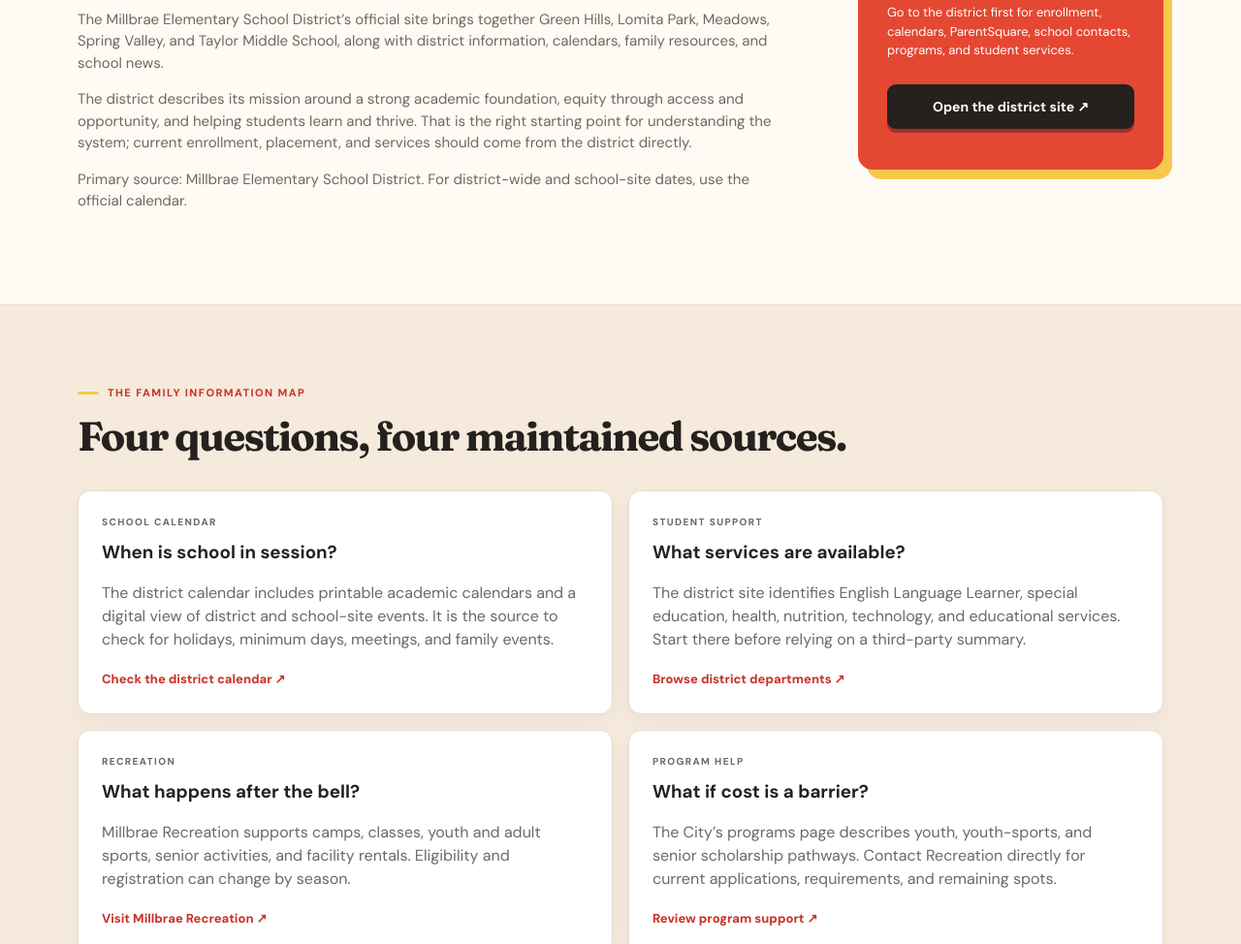
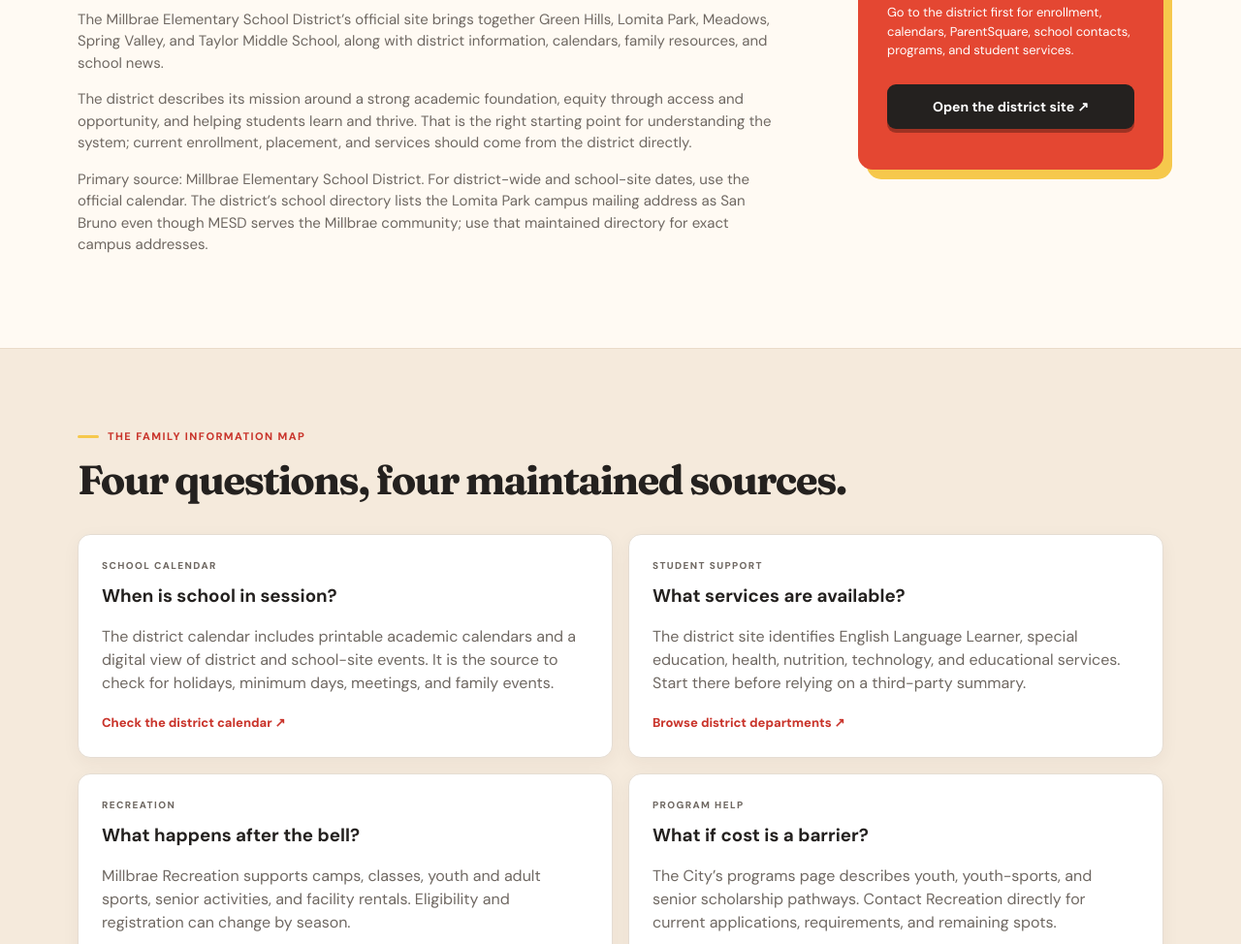
Before and after one commit to xbillbill/millbrae-ca, a website: page site/millbrae-schools-families.html in a window 1280 px wide. Shown: the part 845-1819 px from the top of the page at 97% size. Drawn offline with Linux system fonts and the light colour scheme.

Commit message:
Clarify Millbrae school directory addresses

```diff
--- a/site/millbrae-schools-families.html
+++ b/site/millbrae-schools-families.html
@@ -48,7 +48,7 @@
           <h2>Millbrae’s public-school story is a community system.</h2>
           <p>The Millbrae Elementary School District’s official site brings together Green Hills, Lomita Park, Meadows, Spring Valley, and Taylor Middle School, along with district information, calendars, family resources, and school news.</p>
           <p>The district describes its mission around a strong academic foundation, equity through access and opportunity, and helping students learn and thrive. That is the right starting point for understanding the system; current enrollment, placement, and services should come from the district directly.</p>
-          <p class="source-note">Primary source: <a href="https://www.millbraeschooldistrict.org/" target="_blank" rel="noopener">Millbrae Elementary School District</a>. For district-wide and school-site dates, use the <a href="https://www.millbraeschooldistrict.org/Calendar" target="_blank" rel="noopener">official calendar</a>.</p>
+          <p class="source-note">Primary source: <a href="https://www.millbraeschooldistrict.org/" target="_blank" rel="noopener">Millbrae Elementary School District</a>. For district-wide and school-site dates, use the <a href="https://www.millbraeschooldistrict.org/Calendar" target="_blank" rel="noopener">official calendar</a>. The district’s <a href="https://www.millbraeschooldistrict.org/our-district/contact-us" target="_blank" rel="noopener">school directory</a> lists the Lomita Park campus mailing address as San Bruno even though MESD serves the Millbrae community; use that maintained directory for exact campus addresses.</p>
         </div>
         <aside class="sponsor-slot"><p class="tag">OFFICIAL STARTING POINT</p><h3>Need a current school detail?</h3><p>Go to the district first for enrollment, calendars, ParentSquare, school contacts, programs, and student services.</p><a class="button" href="https://www.millbraeschooldistrict.org/" target="_blank" rel="noopener">Open the district site ↗</a></aside>
       </section>
```
